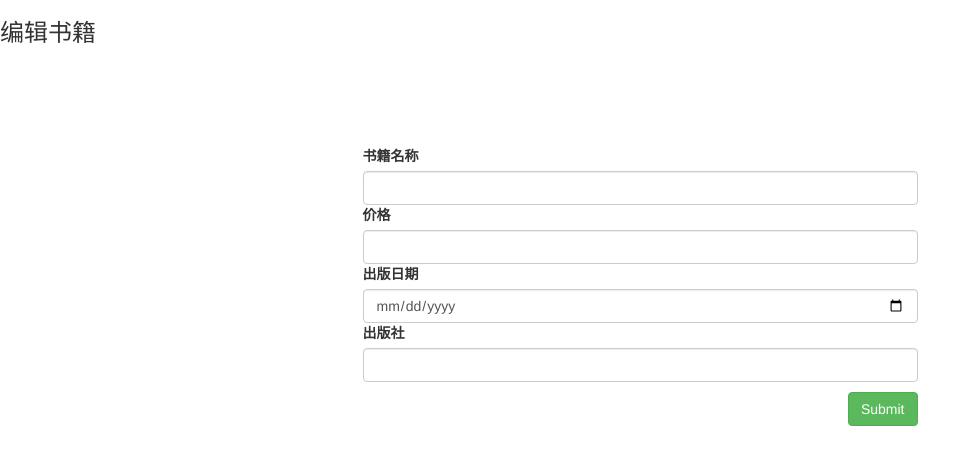
After one commit to lp1506947671/Django, a Django app: page /book_app/edit/1 in a window 1280 px wide. The commit adds this page. Shown: the top 465 px of the page, without its empty margins (0-980 px from the left). Run offline with Django 3.2, Linux system fonts and the light colour scheme; data that the repository does not hold is empty; some libraries are stand-ins or nearby versions.

Commit message:
[类型]:需求开发 [描述]:图书管理系统修改书籍 [提交人]:Jason

```diff
--- a/mysite/book_app/urls.py
+++ b/mysite/book_app/urls.py
@@ -4,9 +4,10 @@ from django.urls import path, re_path
 
 from book_app import views
 
-app_name = "my_model"
+app_name = "book_app"
 urlpatterns = [
     path("add/", views.add_book),
     path("view/", views.view_book),
-    re_path(r"delete/(\d+)", views.delete_book)
+    re_path(r"delete/(\d+)", views.delete_book),
+    re_path(r"edit/(\d+)", views.edit_book)
 ]
--- a/mysite/book_app/views.py
+++ b/mysite/book_app/views.py
@@ -21,9 +21,24 @@ def add_book(request):
 
 def view_book(request):
     book_list = BookApp.objects.all()
+
     return render(request, "view_book.html", context={"book_list": book_list})
 
 
 def delete_book(request, id):
     BookApp.objects.filter(id__exact=id).delete()
     return redirect("/book_app/view/")
+
+
+def edit_book(request, id):
+    book_object = BookApp.objects.filter(id__exact=id).first()
+    if request.method == "POST":
+        title = request.POST.get("title")
+        price = request.POST.get("price")
+        date = request.POST.get("date")
+        publish = request.POST.get("publish")
+        BookApp.objects.filter(id__exact=id).update(title=title, price=price, pub_date=date,
+                                                    publish=publish)
+        return redirect("/book_app/view/")
+
+    return render(request, "edit_book.html", context={"book_object": book_object})
--- /dev/null
+++ b/mysite/templates/edit_book.html
@@ -0,0 +1,48 @@
+<!DOCTYPE html>
+<html lang="en">
+<head>
+    <meta charset="UTF-8">
+    <title>Add_Book</title>
+    <link rel="stylesheet" href="/static/dist/css/bootstrap.css">
+    <style>
+        .container {
+            margin-top: 100px;
+        }
+        .btn{
+            margin-top: 10px;
+        }
+    </style>
+</head>
+<body>
+<h3>编辑书籍</h3>
+<div class="container">
+    <div class="row">
+        <div class="col-md-6 col-md-offset-3">
+            <form action="" method="post" >
+            <div>
+                <label for="">书籍名称</label>
+                <input type="text" class="form-control" name="title" value="{{ book_object.title  }}">
+            </div>
+            <div>
+                <label for="">价格</label>
+                <input type="text" class="form-control" name="price" value="{{ book_object.price }}">
+            </div>
+            <div>
+                <label for="">出版日期</label>
+                <input type="date" class="form-control" name="date" value="{{ book_object.pub_date }}">
+            </div>
+            <div>
+                <label for="">出版社</label>
+                <input type="text" class="form-control" name="publish" value="{{ book_object.publish }}">
+            </div>
+               <input type="submit" class="btn btn-success pull-right" >
+                <input type="hidden" name="csrfmiddlewaretoken" value="{{ csrf_token }}">
+        </form>
+
+        </div>
+
+
+    </div>
+</div>
+</body>
+</html>
--- a/mysite/templates/view_book.html
+++ b/mysite/templates/view_book.html
@@ -29,7 +29,7 @@
                     <td> {{ book.pub_date }}</td>
                     <td> {{ book.publish }}</td>
                     <td><a href="/book_app/delete/{{ book.pk }}" class="btn btn-danger" >删除</a></td>
-                    <td><a href="" class="btn btn-info">编辑</a></td>
+                    <td><a href="/book_app/edit/{{ book.pk }}" class="btn btn-info">编辑</a></td>
                 </tr>
                 {% endfor %}
             </table>
```
